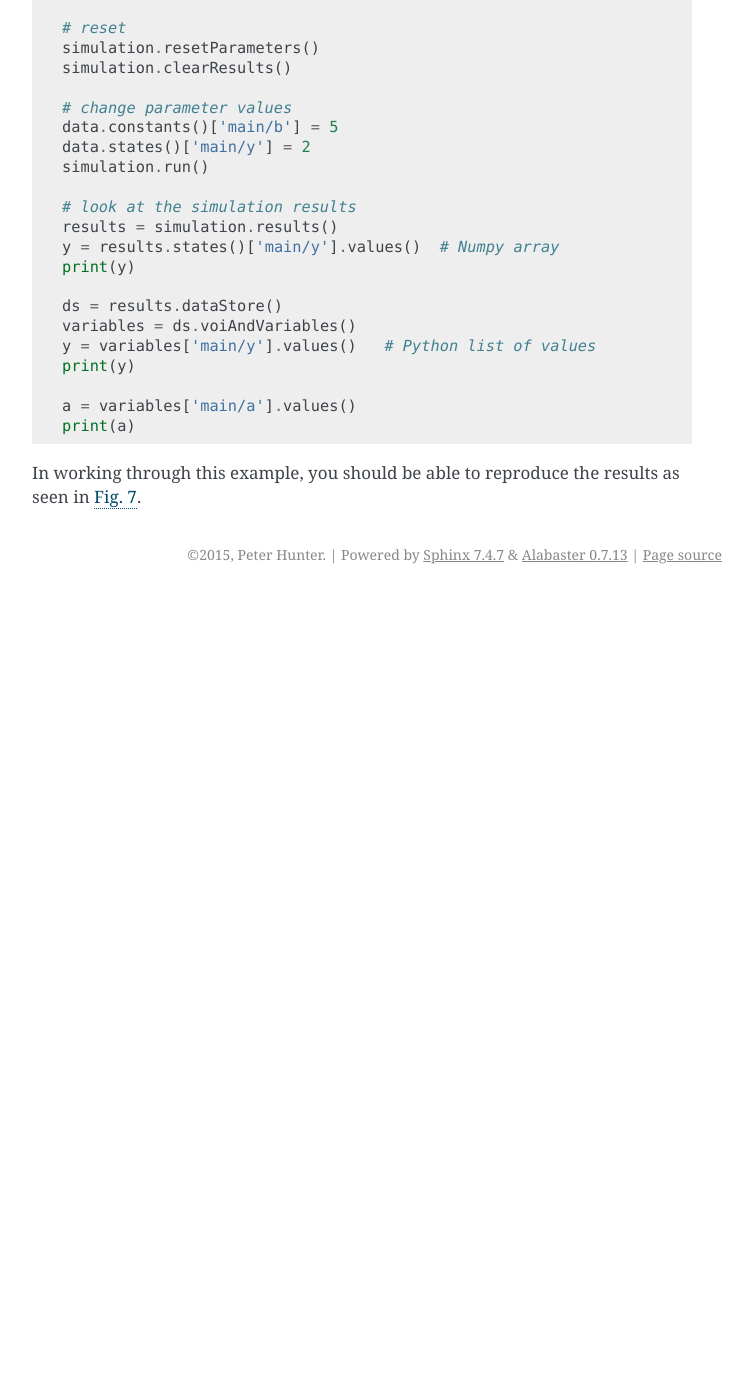
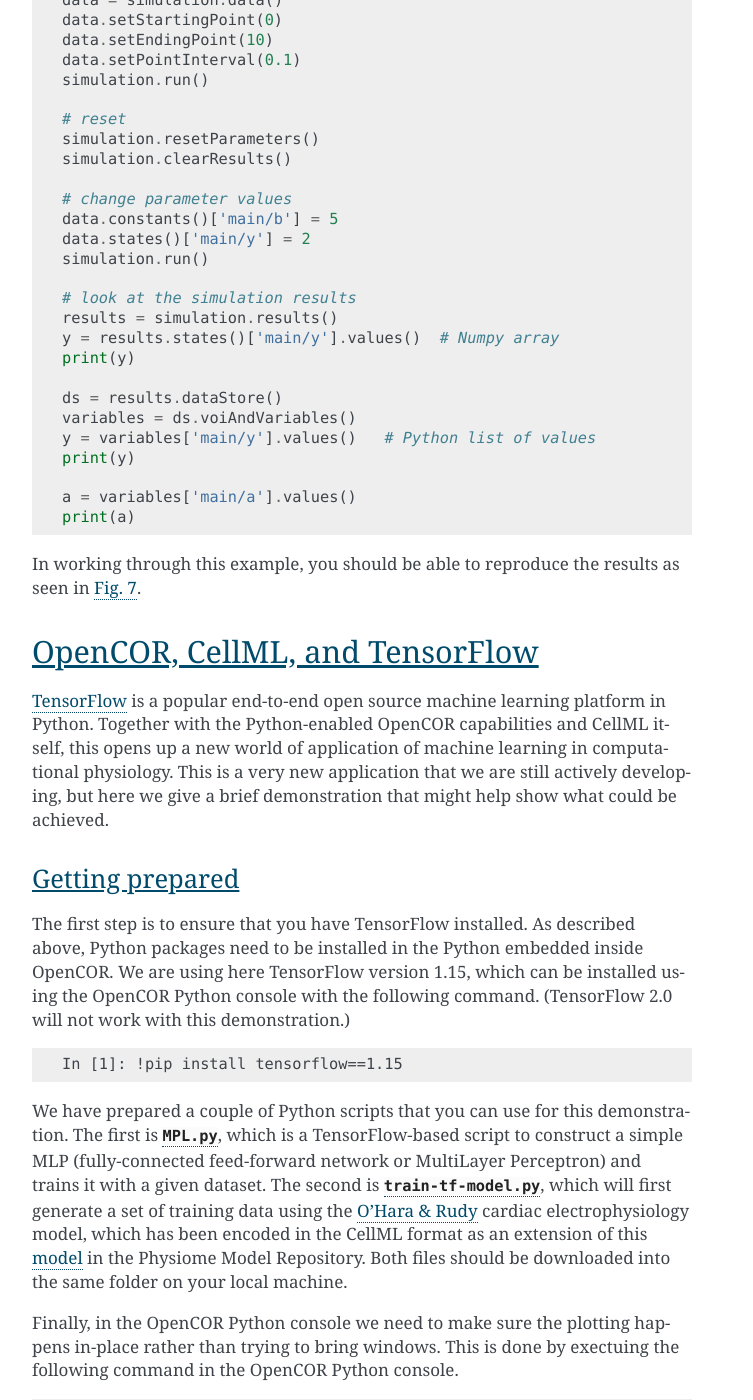
Before and after one commit to ABI-Tutorials/CellML-OpenCOR-PMR, a Sphinx documentation site: the page built from source/opencor_python.rst, in a window 1280 px wide and 1400 px high, scrolled down 5833 px. Shown: the whole window, without its empty margins (388-1141 px from the left). Built offline with Sphinx 7.4.7, drawn with Linux system fonts in a browser that asks for light colours; pages that are not in the unit, such as notebooks, are missing from menus; before the commit the page ends 6427 px from its top, so only the background shows below that; some of the changed text lies outside the part shown.

Commit message:
adding basic TensorFlow demonstration description to accompany the two scripts we're providing and an example screenshot of the results

```diff
--- a/source/opencor_python.rst
+++ b/source/opencor_python.rst
@@ -201,3 +201,55 @@
     print(a)
 
 In working through this example, you should be able to reproduce the results as seen in :numref:`Fig. %s<ocr_tut_out_first_ord>`.
+
+OpenCOR, CellML, and TensorFlow
+===============================
+
+`TensorFlow <https://www.tensorflow.org/>`_ is a popular end-to-end open source machine learning platform in Python. Together with the Python-enabled OpenCOR capabilities and CellML itself, this opens up a new world of application of machine learning in computational physiology. This is a very new application that we are still actively developing, but here we give a brief demonstration that might help show what could be achieved.
+
+Getting prepared
+----------------
+
+The first step is to ensure that you have TensorFlow installed. As described above, Python packages need to be installed in the Python embedded inside OpenCOR. We are using here TensorFlow version 1.15, which can be installed using the OpenCOR Python console with the following command. (TensorFlow 2.0 will not work with this demonstration.)
+
+.. code-block::
+
+    In [1]: !pip install tensorflow==1.15
+
+We have prepared a couple of Python scripts that you can use for this demonstration. The first is :download:`MPL.py <resources/python-demonstration-01/MLP.py>`, which is a TensorFlow-based script to construct a simple MLP (fully-connected feed-forward network or MultiLayer Perceptron) and trains it with a given dataset. The second is :download:`train-tf-model.py <resources/python-demonstration-01/train-tf-model.py>`, which will first generate a set of training data using the `O'Hara & Rudy <https://www.ncbi.nlm.nih.gov/pubmed/21637795>`_ cardiac electrophysiology model, which has been encoded in the CellML format as an extension of this `model <https://models.physiomeproject.org/e/4eb>`_ in the Physiome Model Repository. Both files should be downloaded into the same folder on your local machine.
+
+Finally, in the OpenCOR Python console we need to make sure the plotting happens in-place rather than trying to bring windows. This is done by exectuing the following command in the OpenCOR Python console.
+
+.. code-block::
+
+    In [1]: %matplotlib inline
+
+Training a machine learning model
+---------------------------------
+
+The :download:`train-tf-model.py <resources/python-demonstration-01/train-tf-model.py>` script is the one that contains the definition of the workflow we are demonstrating here. It is easiest to open this file in your preferred Python editor and follow through the script, with the comments attempting to explain what is happening.
+
+This script can be run in the OpenCOR Python console by first making sure the console is looking at the correct folder,
+
+.. code-block::
+
+    In [1]: %cd path/to/folder/with/downloaded/scripts
+
+and then running the training script as follows.
+
+.. code-block::
+
+    In [1]: %run train-tf-model.py
+
+All going well, this should result in something similar to :numref:`Fig. %s<ocr_tut_python_training_ML_model>`.
+
+.. Figure:: _static/images/python-opencor-02.png
+   :name: ocr_tut_python_training_ML_model
+   :alt: Training a TensorFlow machine learning model using a CellML model in OpenCOR.
+   :align: center
+   :width: 100%
+   :figwidth: 66%
+
+   The result of training a TensorFlow machine learning model using data from a simulation of a CellML model in OpenCOR and then comparing the ML-model predictions to the actual simulation results.
+
+You should now be able to play around with the training script to see what happens as you change, for example, the stimulation period or simulation duration.
```
Also changed, not shown: source/_static/images/python-opencor-02.png (added).
